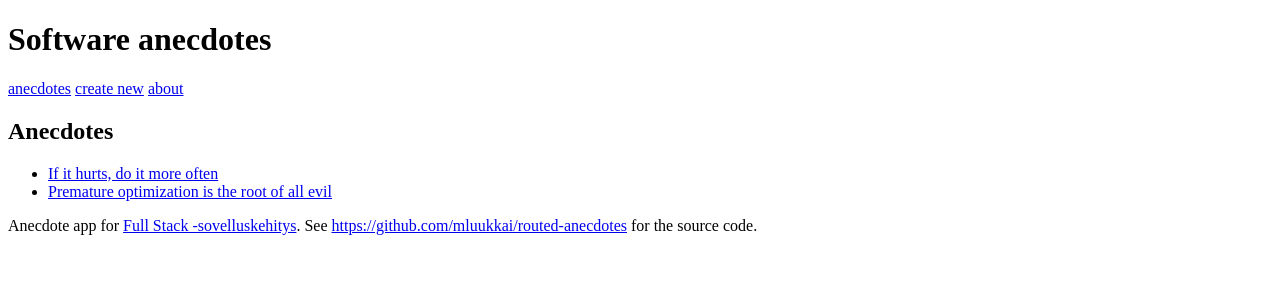
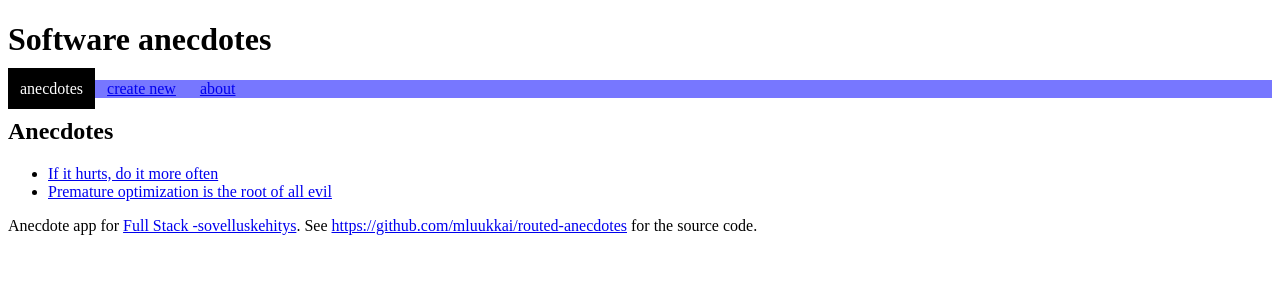
Before and after one commit to veituomi/fullstack-hy, a React (Create React App) app in the folder routed-anecdotes/: page / in a window 1280 px wide. Shown: the top 300 px of the page. Built offline with nearby package versions, Linux system fonts and the light colour scheme.

Commit message:
Tehtävä 6.20

```diff
--- a/routed-anecdotes/src/App.js
+++ b/routed-anecdotes/src/App.js
@@ -1,12 +1,30 @@
 import React from 'react'
-import { BrowserRouter as Router, Route, Link, Redirect } from 'react-router-dom'
+import { BrowserRouter as Router, Route, Link, NavLink, Redirect } from 'react-router-dom'
 import Notifications from './components/Notifications'
 
+const navlinkActive = {
+  background: 'black',
+  color: 'white',
+  textDecoration: 'none'
+}
+
+const navigation = [
+  { route: '/', label: 'anecdotes' },
+  { route: '/create', label: 'create new' },
+  { route: '/about', label: 'about' },
+]
+
 const Menu = () => (
-  <div>
-    <Link to="/">anecdotes</Link>&nbsp;
-    <Link to="/create">create new</Link>&nbsp;
-    <Link to="/about">about</Link>&nbsp;
+  <div style={{ background: '#7777ff' }}>
+    {navigation.map(item =>
+      <NavLink activeStyle={navlinkActive}
+        to={item.route}
+        exact={item.route}
+        style={{
+          padding: '12px'
+        }}
+      >{item.label}</NavLink>
+    )}
   </div>
 )
 
--- a/routed-anecdotes/src/components/Notifications.js
+++ b/routed-anecdotes/src/components/Notifications.js
@@ -5,6 +5,7 @@ const defaultStyle = {
 	borderRadius: '10px',
 	padding: '8px',
 	background: 'orange',
+	marginBottom: '13px',
 }
 
 class Notifications extends React.Component {
```
